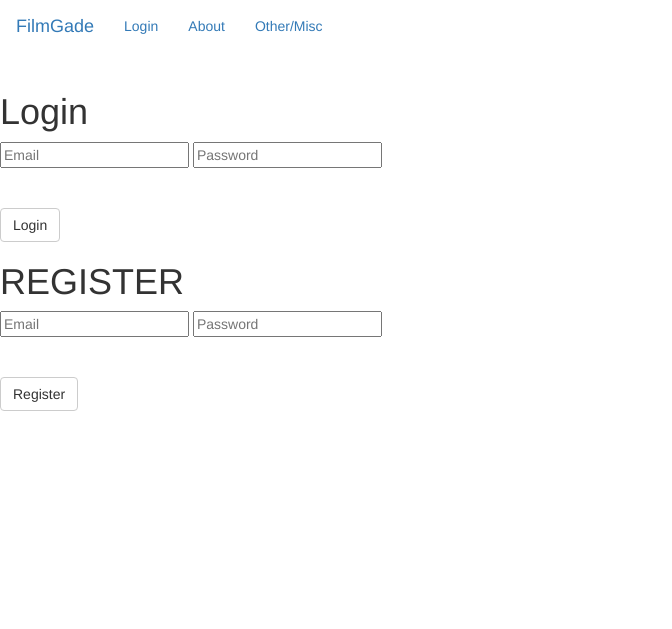
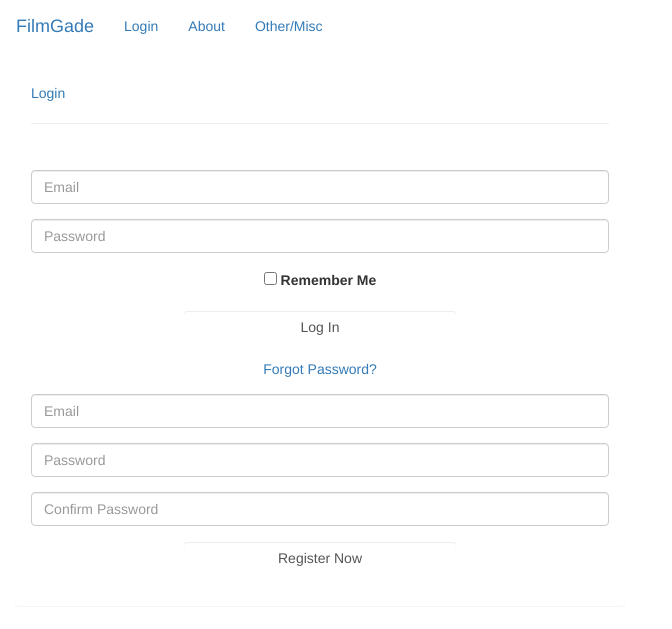
Before and after one commit to madhat5/HaitiFilm, a website: page public/index.html in a window 1280 px wide. Shown: the whole page, without its empty margins (0-672 px from the left). Drawn offline with nearby package versions, Linux system fonts and the light colour scheme.

Commit message:
login page work

```diff
--- a/public/index.html
+++ b/public/index.html
@@ -38,8 +38,84 @@
 <!-- ================= WELCOME SCREEN ================= -->
     <div class='container-fluid'>
       <div id='landing-page' class='row'>
+        <div class='col-md-6 cold-md-offset-3'>
+          <div class='panel panel-login'>
+            <!-- LOGIN/REGISTER HEADER -->
+            <div class='panel-heading'>
+              <div class='row'>
+                <div class='col-xs-6'>
+                  <a href="#" class='active' id='login-form-linl'>Login</a>
+                </div>
+                <div class='col-xs-6'>
+                  <a href="#" id='register-form-link'></a>
+                </div>
+              </div>
+              <hr>
+            </div> <!-- end of login/register header -->
+            <!-- LOGIN/REGISTER BODY -->
+            <div class='panel-body'>
+              <div class='row'>
+                <div class='col-lg-12'>
+                  <!-- LOGIN FORM -->
+                  <form id='login-form' action='#' method='post' role='form' style='display: block;'>
+                    <div class='form-group'>
+                      <input type='text' name='username' id='username' tabindex='1' class='form-control' placeholder='Email' value='' ng-model='userController.loginUsername'>
+                    </div>
+                    <div class='form-group'>
+                      <input type='password' name='password' id='password' tabindex='2' class='form-control' placeholder='Password' ng-model='userController.loginPassword'>
+                    </div>
+                    <div class='form-group text-center'>
+                      <input type='checkbox' tabindex='3' class'' name='remember' id='remember'>
+                      <label for="remember">Remember Me</label>
+                    </div>
+                    <div class='form-group'>
+                      <div class='row'>
+                        <div class='col-sm-6 col-sm-offset-3'>
+                          <input type='submit' name='login-submit' id='login-sumit' tabindex="4" class='form-control btn btn-login' value='Log In' ng-click='userController.loginSubmit()'>
+                        </div>
+                      </div>
+                    </div>
+                    <div class='form-group'>
+                      <div class='row'>
+                        <div class='col-lg-12'>
+                          <div class='text-center'>
+                            <a href="#" tabindex="5" class='forgot-password'>Forgot Password?</a>
+                          </div>
+                        </div>
+                      </div>
+                    </div>
+                  </form> <!-- end of login form -->
+                  <!-- REGISTER FORM -->
+                  <form id='regiter-form' action='#' method='post' role='form' style='dislpay: none'>
+                    <div class='form-group'>
+                      <input type='text' name='username' id='username' tabindex="1" class='form-control' placeholder='Email' value='' ng-model='userController.registerUsername'>
+                    </div>
+                    <div class='form-group'>
+                      <input type='password' name='password' id='password' tabindex="2" class='form-control' placeholder='Password' ng-model='userController.registerPassword'>
+                    </div>
+                    <div class='form-group'>
+                      <input type='password' name='confirm-password' id='confirm-password' tabindex="2" class='form-control' placeholder='Confirm Password' ng-model='userController.registerPassword'>
+                    </div>
+                    <div class='form-group'>
+                      <div class='row'>
+                        <div class='col-sm-6 col-sm-offset-3'>
+                          <input type='submit' name='register-submit' id='register-submit' tabindex="4" class='form-control btn btn-register' value='Register Now' ng-click='userController.registerSubmit()'>
+                        </div>
+                      </div>
+                    </div>
+                  </form> <!-- end of register form -->
+                </div>
+              </div>
+            </div>
+          </div>
+        </div>
+      </div>
+    </div>
+
+
+<!-- ================== 1st DESIGN ================== -->
         <!-- LOGIN -->
-        <div class='login-form' ng-hide='userController.loggedIn'>
+<!--         <div class='login-form' ng-hide='userController.loggedIn'>
           <div id='login-input'>
             <h1>Login</h1>
             <input id='login-username' type='text' class='validate' placeholder='Email' ng-model='userController.loginUsername'>
@@ -48,9 +124,9 @@
           <br>
           <br>
           <button id='login-submit' type='submit' name='action' class='btn btn-default' ng-click='userController.loginSubmit()'>Login</button>
-        </div> <!-- end of login-form -->
+        </div>  --><!-- end of login-form -->
         <!-- REGISTER -->
-        <div id='register-form' ng-hide='userController.loggedIn'>
+<!--         <div id='register-form' ng-hide='userController.loggedIn'>
           <div id='register-input'>
             <h1>REGISTER</h1>
             <input id='register-username' type='text' class='validate' placeholder='Email' ng-model='userController.registerUsername'>
@@ -59,7 +135,10 @@
           <br>
           <br>
           <button id='register-submit' type='submit' name='action' class='btn btn-default' ng-click='userController.registerSubmit()'>Register</button>
-        </div> <!-- end of register-form -->
+        </div> --> <!-- end of register-form -->
+<!-- ================== 1st DESIGN ================== -->
+
+
       </div> <!-- end of landing-page -->
     </div> <!-- end of container -->
 <!-- ================== LOGGED IN ================== -->
```
